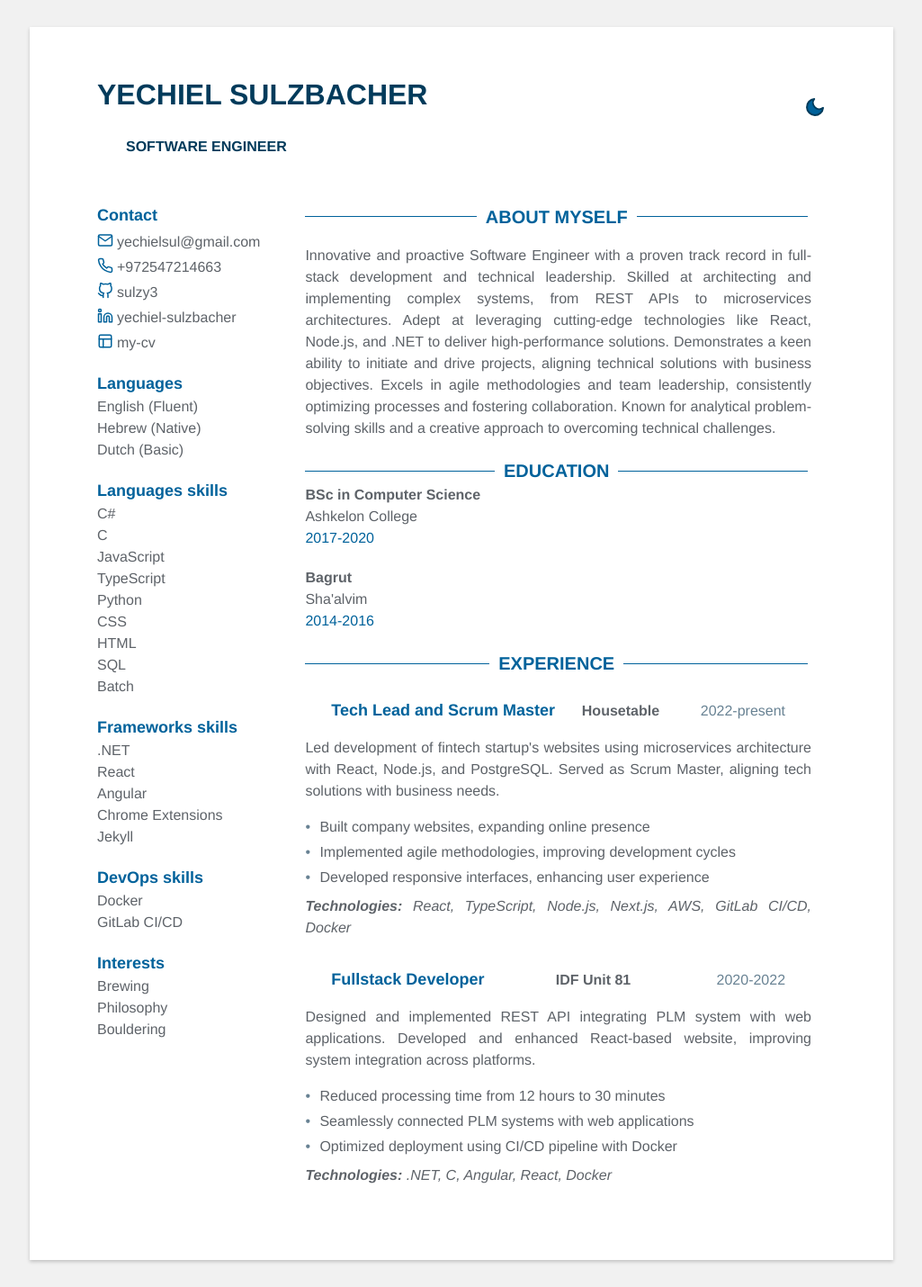
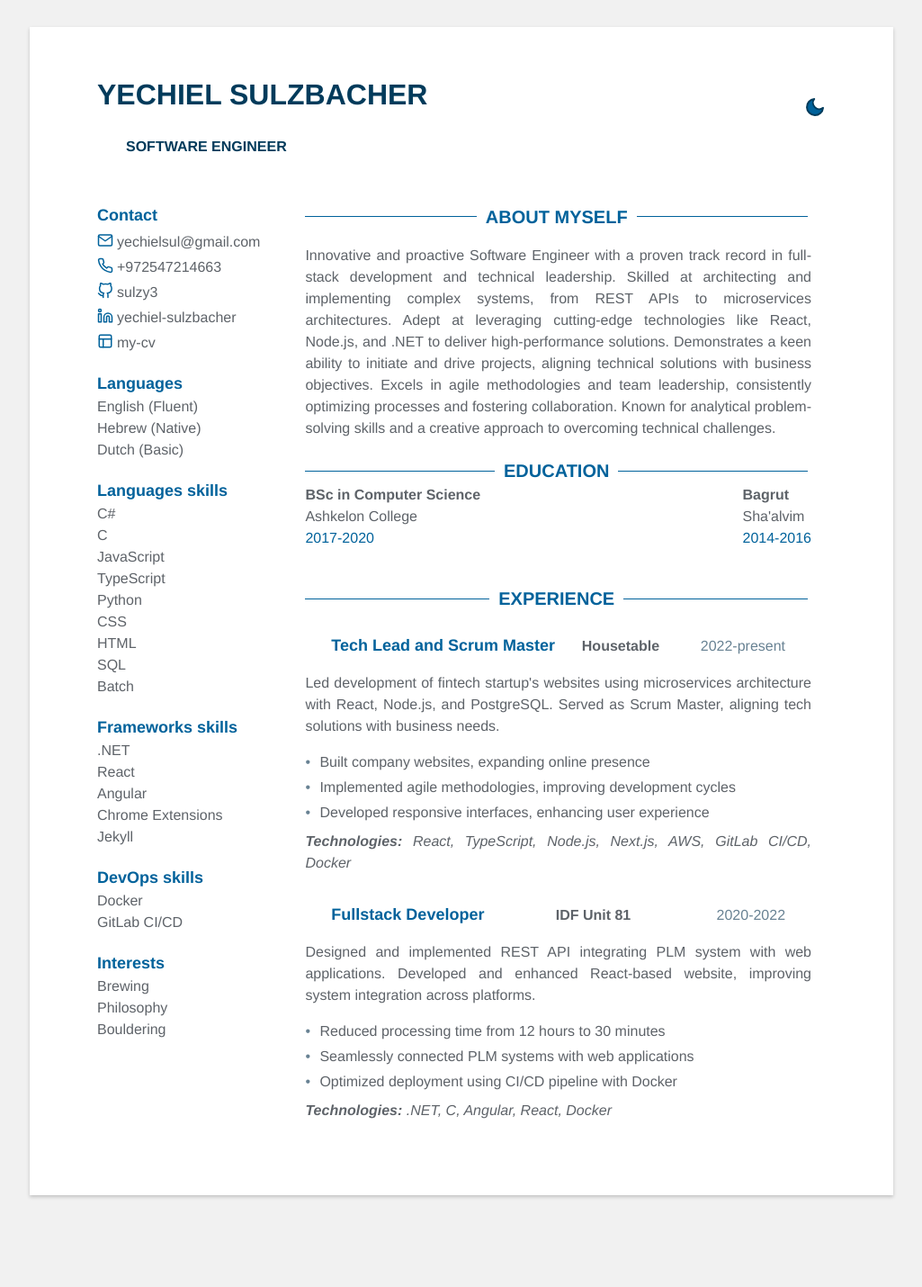
Before and after one commit to chaniheller97/my-cv, a Jekyll site: the page built from index.html, in a window 1280 px wide. Shown: the whole page at 90% size, without its empty margins (127-1152 px from the left). Built offline with Jekyll 4.4.1, drawn with Linux system fonts in a browser that asks for light colours; after the commit the page ends 1358 px from its top, so only the background shows below that.

Commit message:
made pretty

```diff
--- a/_sass/includes/education.scss
+++ b/_sass/includes/education.scss
@@ -7,8 +7,8 @@
 
     .education-items {
         margin-bottom: 20px;
-        // display: flex;
-        // flex-direction: column;
+        display: flex;
+        justify-content: space-between;
     }
 
     .education-item {
```
